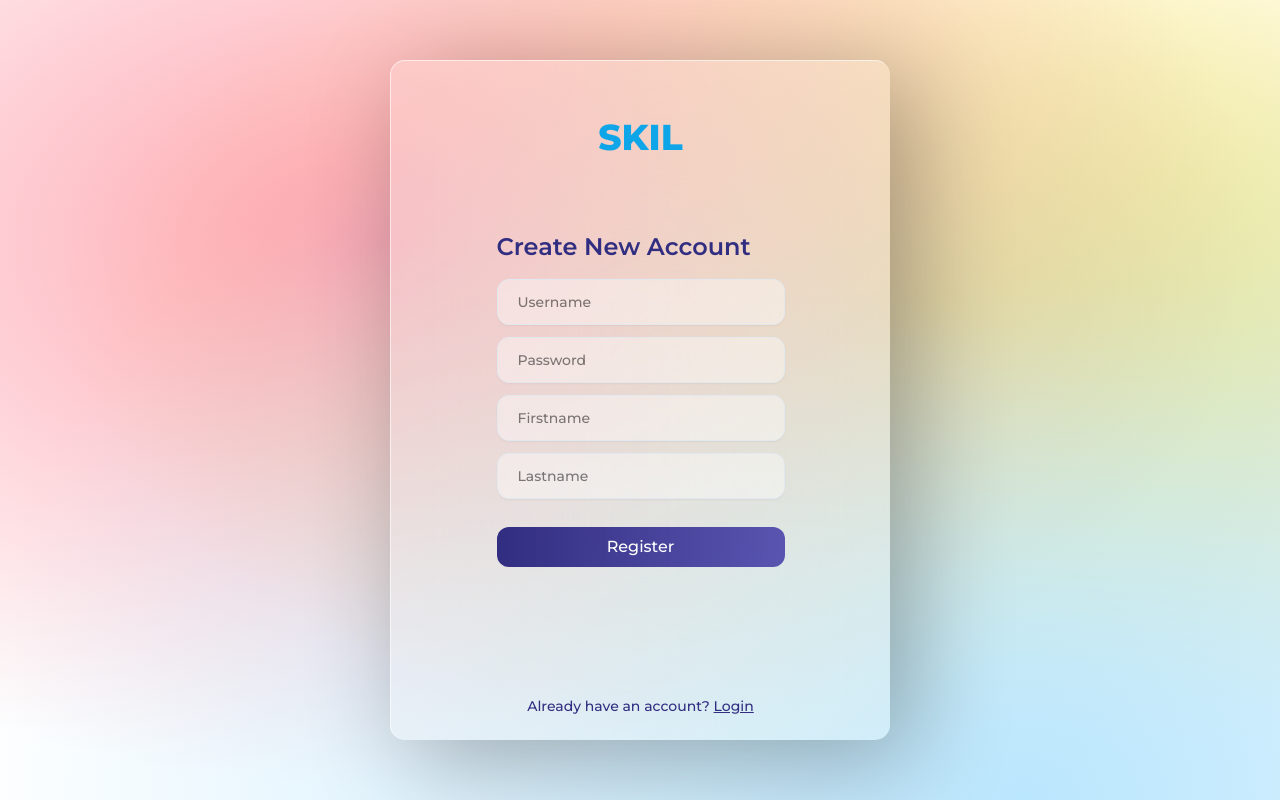
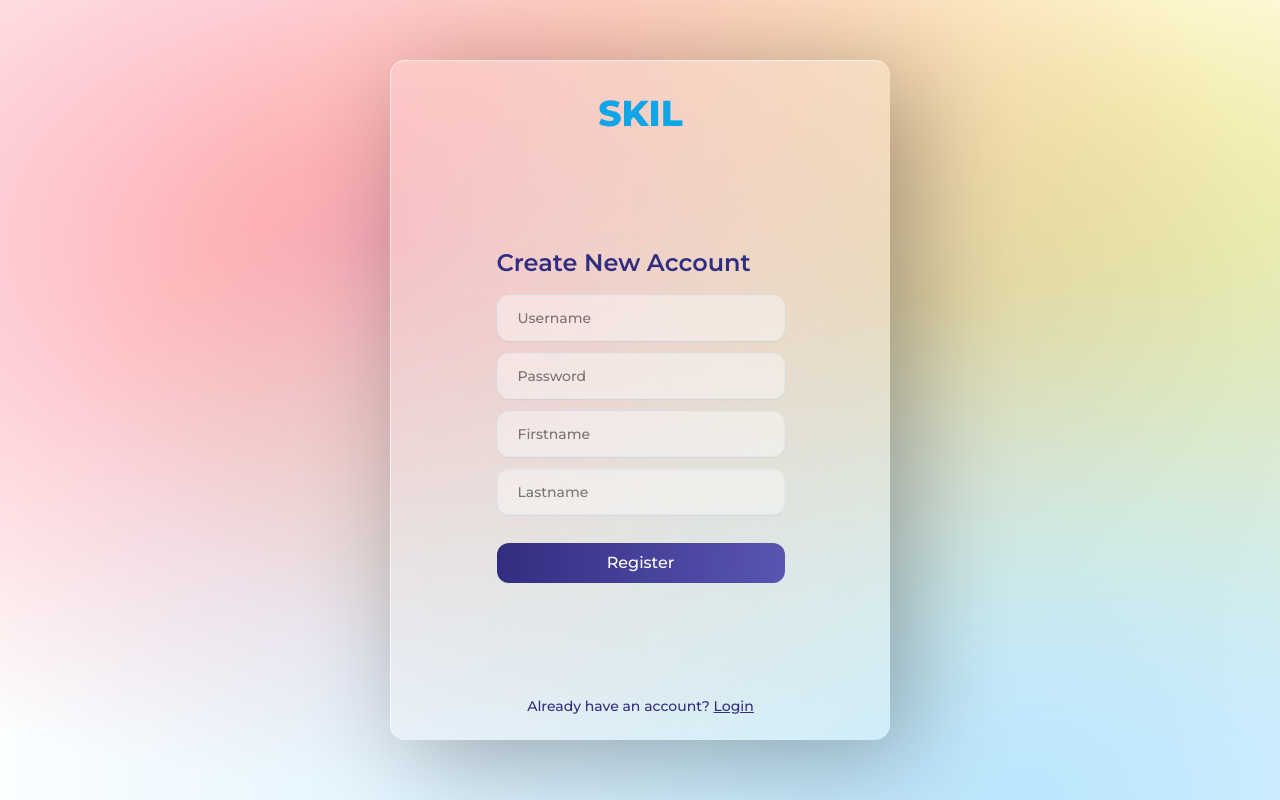
Before and after one commit to nguyenfamj/MERN_Skil, a React (Create React App) app in the folder client/: page /register in a window 1280 px wide. Built offline with nearby package versions, Linux system fonts and the light colour scheme.

Commit message:
Fixing UI error

```diff
--- a/client/src/pages/Auth/Auth.tsx
+++ b/client/src/pages/Auth/Auth.tsx
@@ -3,9 +3,6 @@ import { useEffect } from 'react';
 // Import Login and Register pages
 import LoginForm from './LoginForm/LoginForm';
 import RegisterForm from './RegisterForm/RegisterForm';
-
-// Import assets
-import background from '../../assets/pictures/mesh-gradient.jpg';
 
 // Import from RTK
 import { useAppSelector } from '../../hooks/rtkHook';
--- a/client/src/pages/Auth/LoginForm/LoginForm.tsx
+++ b/client/src/pages/Auth/LoginForm/LoginForm.tsx
@@ -2,7 +2,7 @@ import React, { useState } from 'react';
 
 // Import Login Interface
 import { inputMetas, onChangeType, loginAuth } from '../../../interfaces/formInputs';
-import { loginAuthResponse, errorAlert } from '../../../interfaces/authApiResponse';
+import { loginAuthResponse } from '../../../interfaces/authApiResponse';
 
 // Import Form Components
 import GlassForm from '../../../components/GlassForm/GlassForm';
@@ -92,7 +92,7 @@ const LoginForm = () => {
   return (
     <>
       <GlassWrapper>
-        <h1 className='relative text-4xl font-black top-14 text-sky-500'>SKIL</h1>
+        <h1 className='mt-8 text-4xl font-black text-sky-500'>SKIL</h1>
 
         <div>
           <h1 className='mb-4 text-2xl font-semibold text-indigo-900'>Login</h1>
--- a/client/src/pages/Auth/RegisterForm/RegisterForm.tsx
+++ b/client/src/pages/Auth/RegisterForm/RegisterForm.tsx
@@ -122,7 +122,7 @@ const Register = () => {
   return (
     <>
       <GlassWrapper>
-        <h1 className='relative text-4xl font-black text-sky-500 top-14'>SKIL</h1>
+        <h1 className='mt-8 text-4xl font-black text-sky-500'>SKIL</h1>
         <div>
           <h1 className='mb-4 text-2xl font-semibold text-indigo-900'>Create New Account</h1>
           <GlassForm inputs={inputs} onChange={onChange} values={registerStates} />
```
